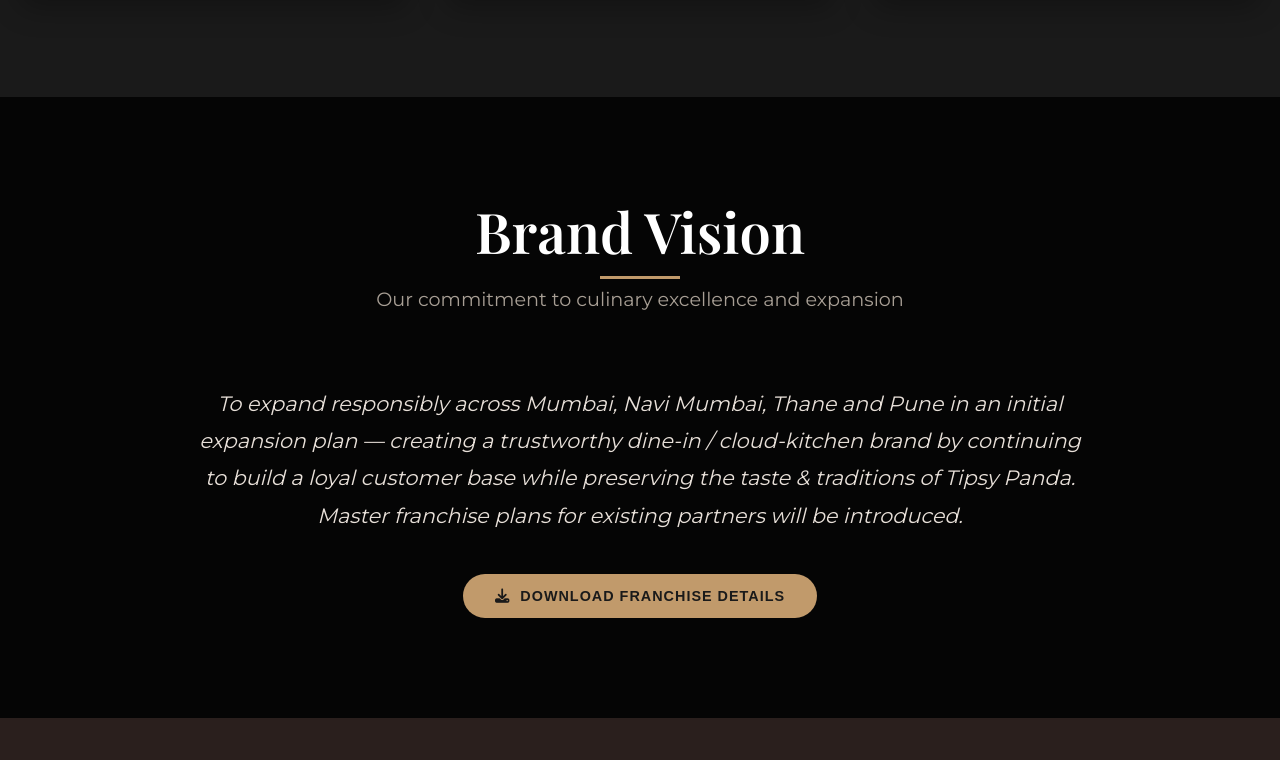
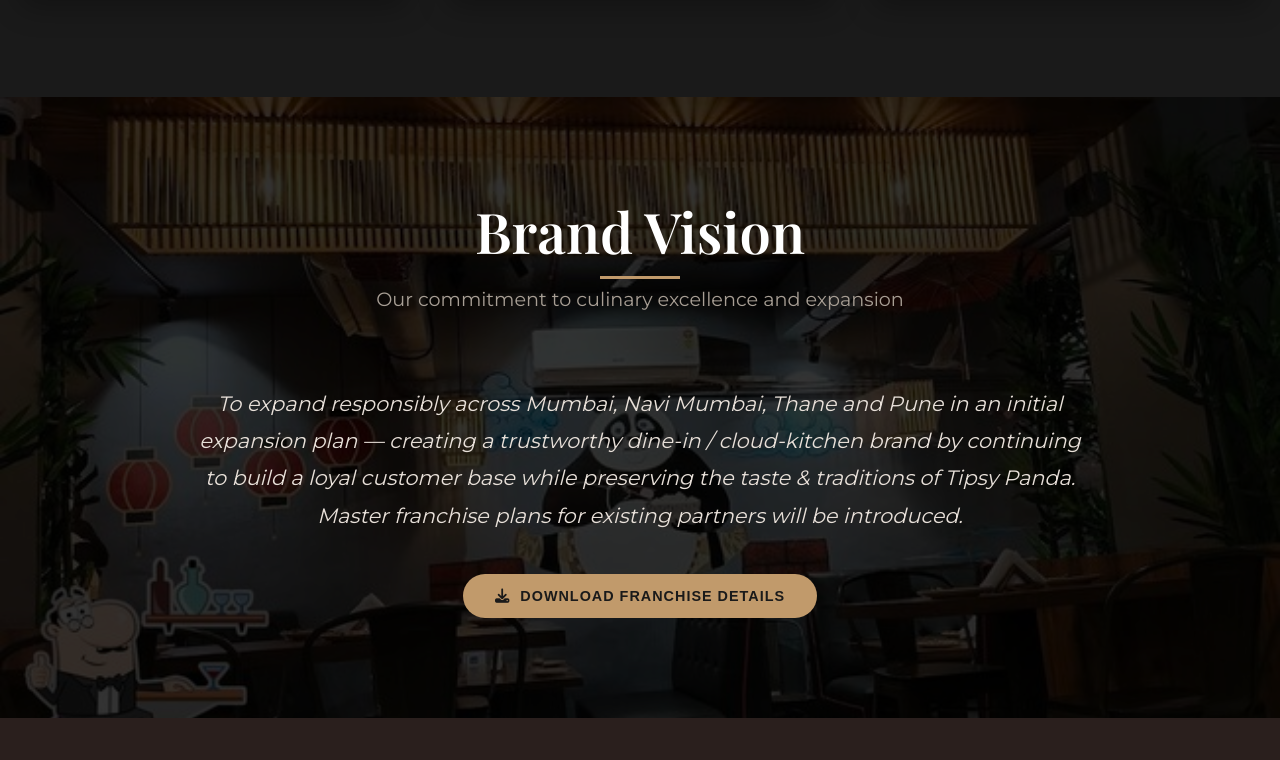
Before and after one commit to Yashasvaddi/tipsypanda, a plain HTML site: page index.html in a window 1280 px wide. Shown: the part 2760-3520 px from the top of the page. Drawn offline with nearby package versions, Linux system fonts and the light colour scheme; a web font is replaced by a local one.

Commit message:
new structure

```diff
--- a/index.html
+++ b/index.html
@@ -495,7 +495,7 @@
 
         /* Vision Section */
         #vision {
-            background: linear-gradient(rgba(0, 0, 0, 0.8), rgba(0, 0, 0, 0.8)), url('assets\images\gallery\4.jpeg');
+            background: linear-gradient(rgba(0, 0, 0, 0.8), rgba(0, 0, 0, 0.8)), url('assets/images/gallery/gokivare.jpg');
             background-size: cover;
             background-attachment: fixed;
             text-align: center;
```
Also changed, not shown: assets/images/gallery/gokivare.jpg (added).
